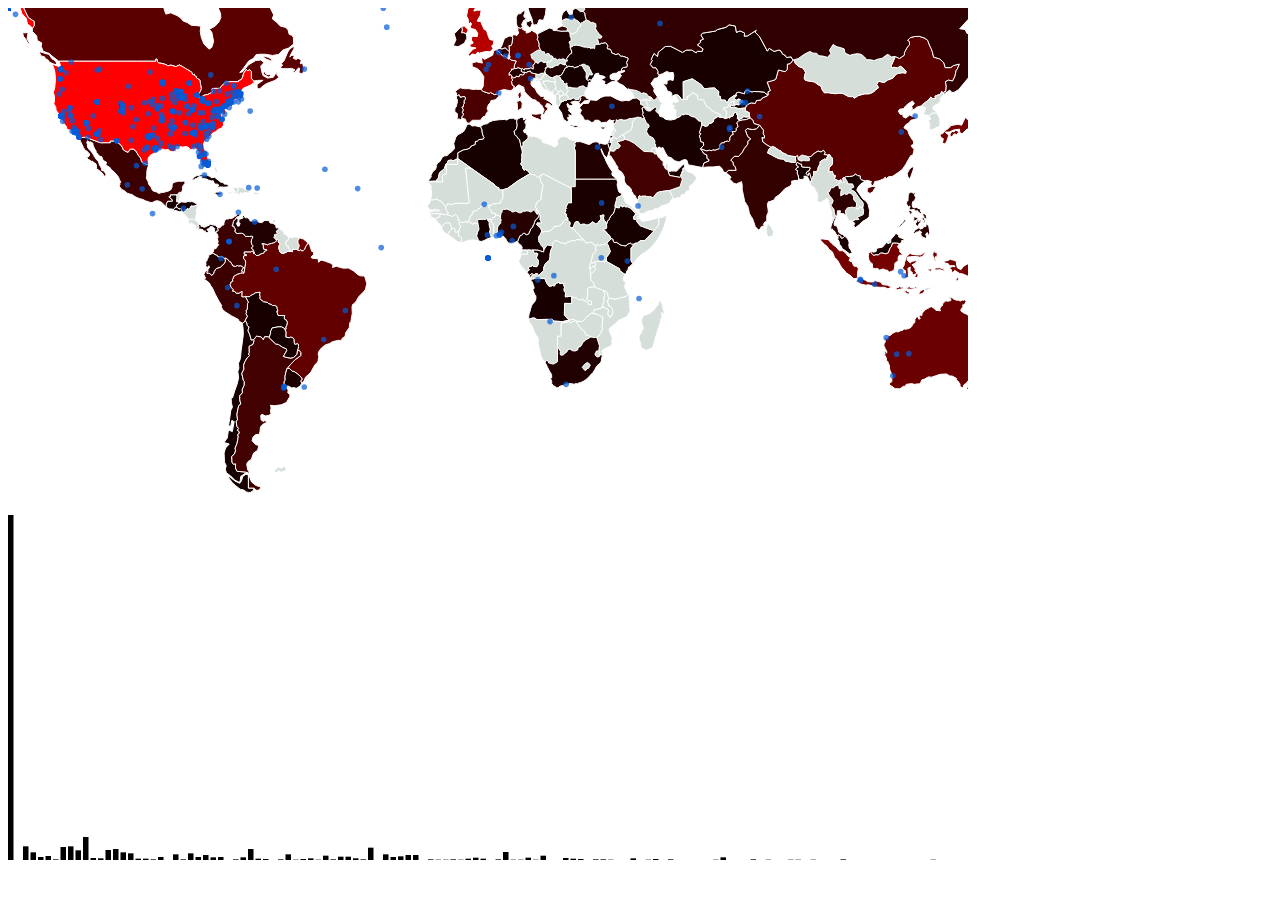
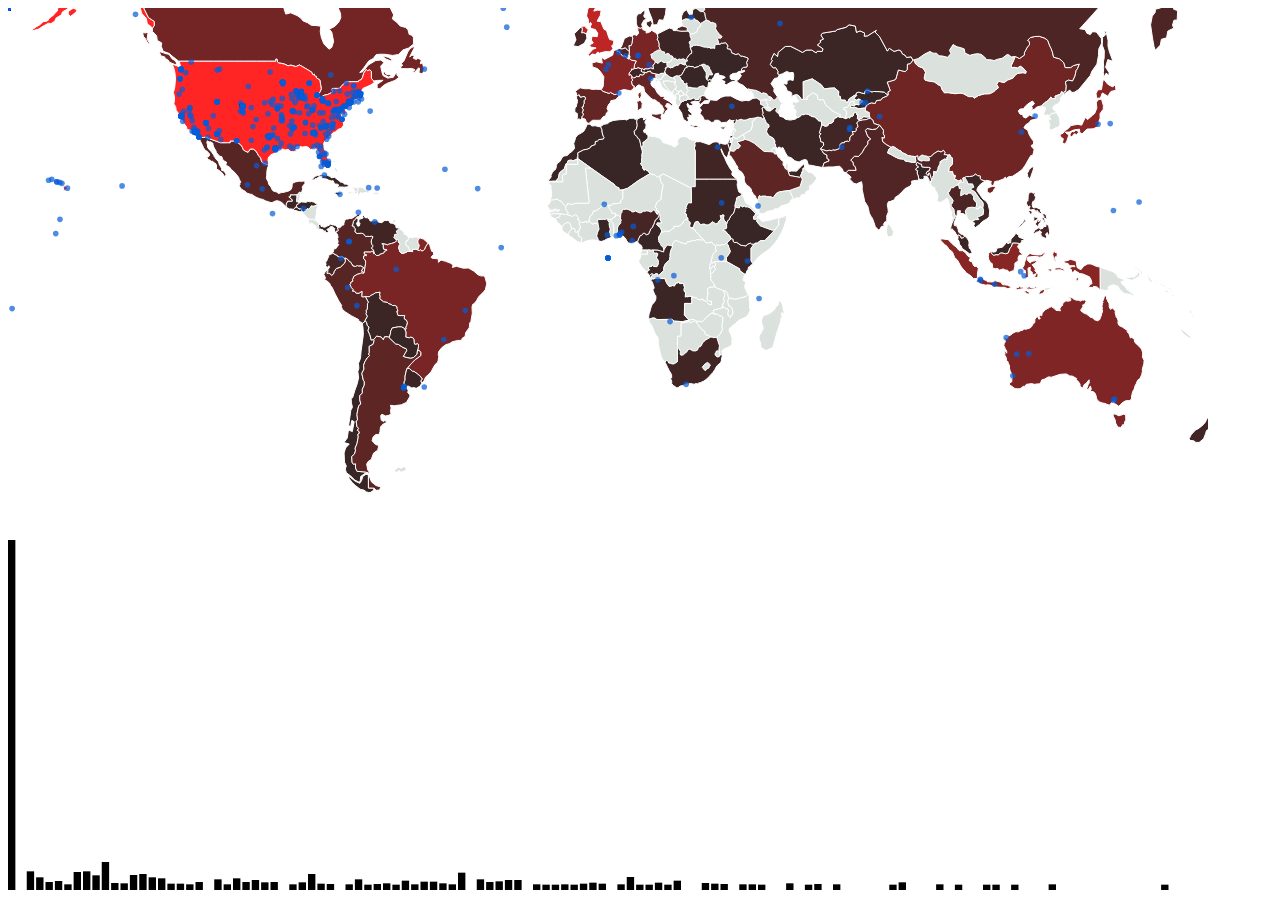
Before and after one commit to nazanin-tabatabaei/InformationVisualization_Final, a plain HTML site: page index.html in a window 1280 px wide. Before the commit the page ends 870 px from the top, so only its background shows below. Drawn offline with nearby package versions, Linux system fonts and the light colour scheme.

Commit message:
minor fixing

```diff
--- a/index.html
+++ b/index.html
@@ -54,7 +54,7 @@ http://bl.ocks.org/mbostock/3888852  */
 
 
 //Width and height of map
-var width = 960;
+var width = 1200;
 var height = 500;
 
 // D3 Projection
@@ -252,7 +252,7 @@ var svg2 = d3.select("body")
 var svg2 = d3.select("body")
 			.append("svg")
 			.attr("width", width)
-			.attr("height", 350)
+			.attr("height", 380)
 			.attr("class", "bar-chart");
 var barPadding = 2;
 var barWidth = (width / dlist.length);
@@ -262,10 +262,19 @@ var barChart = svg2.selectAll("rect")
     .enter()
     .append("rect")
     .attr("y", function(d) {
-        return 350 - d.value/3
+    	if(d.value>0){
+    		return 380 - d.value/3-5
+    	}  else{
+    		return 380 - d.value/3
+    	}
+
     })
     .attr("height", function(d) {
-        return d.value/3;
+    if(d.value>0){
+        return d.value/3+5;  }
+        else{
+        	return d.value/3;
+        }
     })
     .attr("width", barWidth - barPadding)
     .attr("transform", function (d, i) {
@@ -293,12 +302,14 @@ svg.selectAll("path")
 
 	if (value) {
 	//If value exists…
-	return color(value);
+	return color(value)
 	} else {
 	//If value is undefined…
 	return "rgb(213,222,217)";
 	}
-});
+
+})
+	.style("opacity", 0.85);
 
 
 // Map the cities I have lived in!
```
